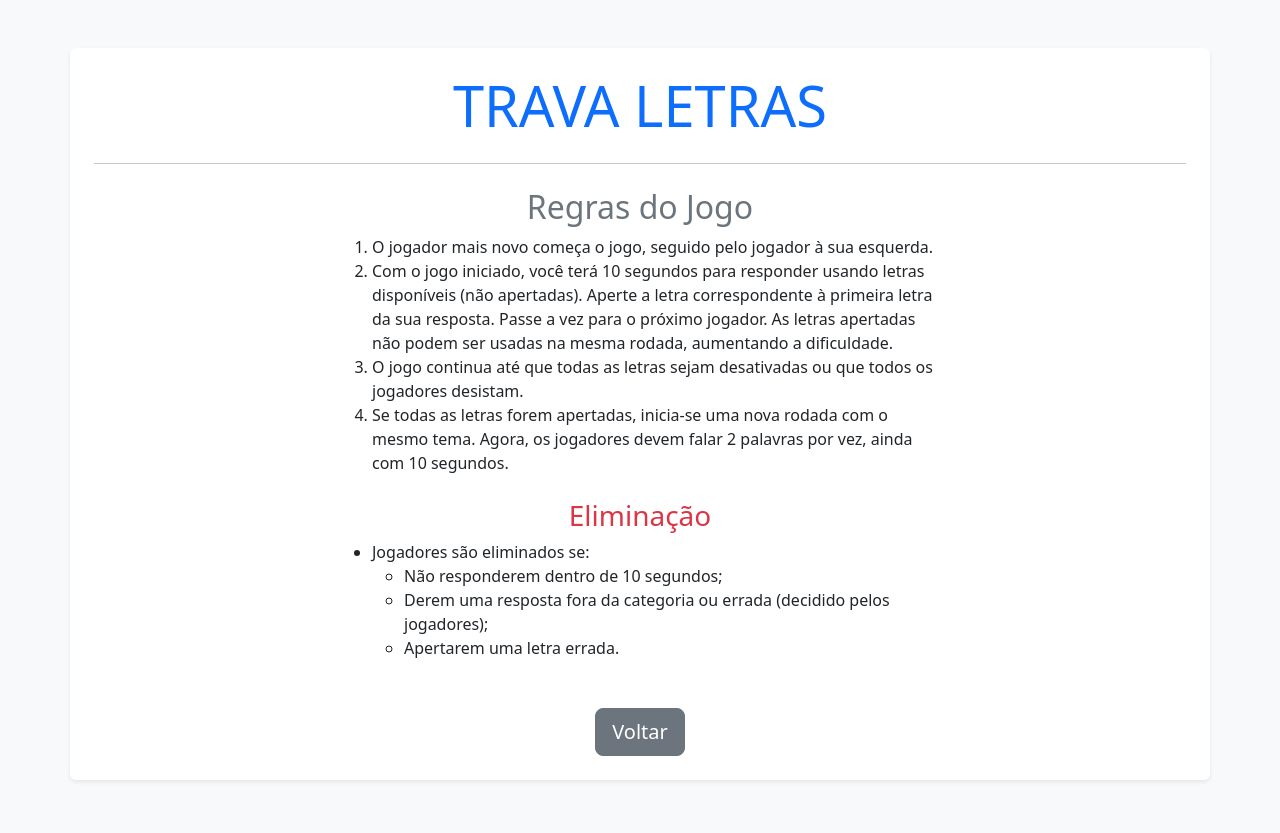
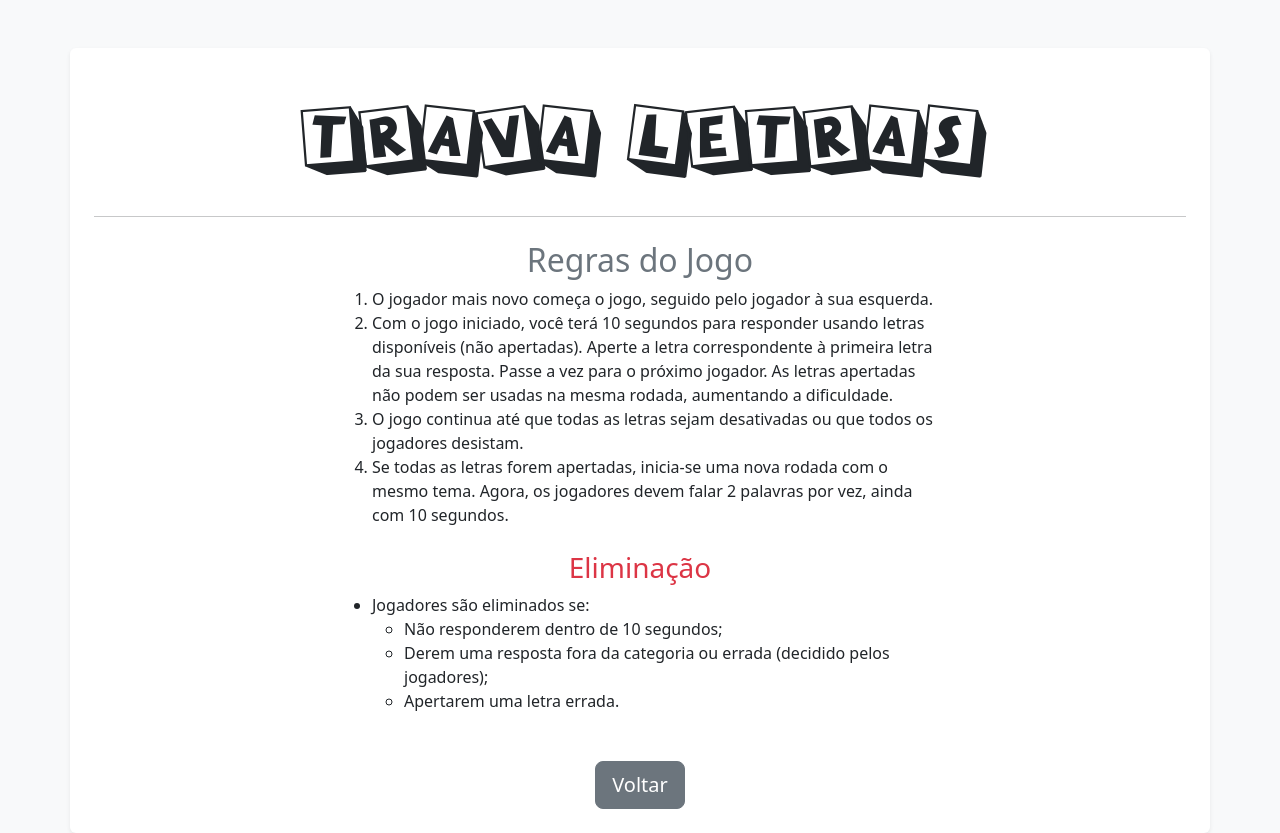
Before and after one commit to Alzemand/trava_letras, a plain HTML site: page help.html in a window 1280 px wide. Before the commit the page ends 800 px from the top, so only its background shows below. Drawn offline with nearby package versions, Linux system fonts and the light colour scheme.

Commit message:
Adiciona fonte personalizada "LOVE-YOU" e aplica ao título da página de ajuda

```diff
--- a/help.html
+++ b/help.html
@@ -8,10 +8,21 @@
     <link href="https://cdn.jsdelivr.net/npm/bootstrap@5.3.3/dist/css/bootstrap.min.css" rel="stylesheet" integrity="sha384-QWTKZyjpPEjISv5WaRU9OFeRpok6YctnYmDr5pNlyT2bRjXh0JMhjY6hW+ALEwIH" crossorigin="anonymous">
 </head>
 
+<style>
+    @font-face {
+            font-family: 'LOVE-YOU';
+            src: url('font/LOVE-YOU.woff2') format('woff2'),
+                url('font/LOVE-YOU.woff') format('woff');
+            font-weight: normal;
+            font-style: normal;
+            font-display: swap;
+        }
+</style>
+
 <body class="bg-light text-center">
 
     <div class="container mt-5 p-4 shadow-sm rounded bg-white">
-        <h1 class="display-4 text-primary">TRAVA LETRAS</h1>
+        <h1 style="font-family: 'LOVE-YOU'; font-size: 100px;" class="display-4">TRAVA LETRAS</h1>
         <hr class="my-4">
 
         <h2 class="text-secondary">Regras do Jogo</h2>
```
